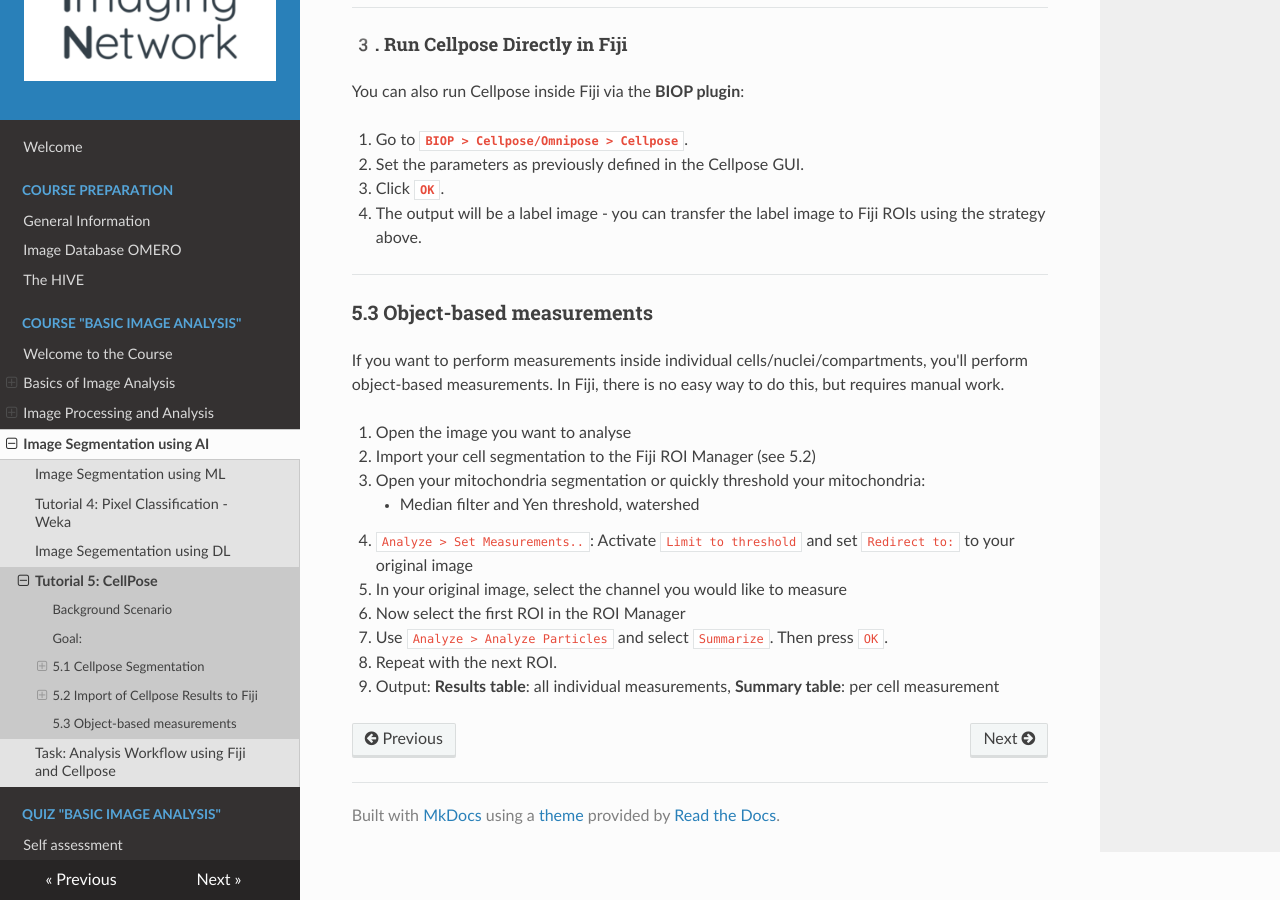
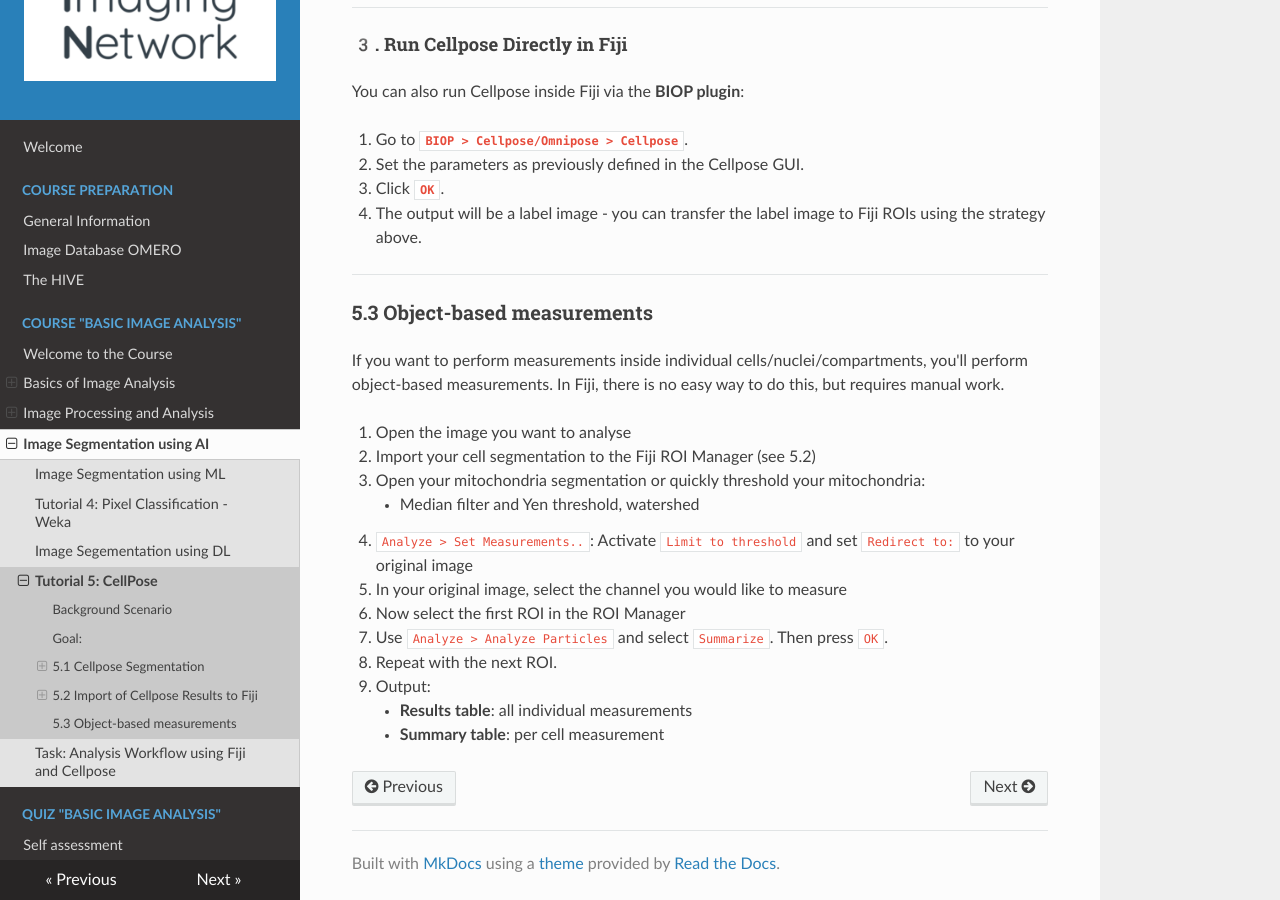
Before and after one commit to MuensterImagingNetwork/MINCourses_ImageAnalysis, an MkDocs documentation site: the page built from docs/basic/mlforsegmentation/tutorial_5_cellpose.md, in a window 1280 px wide and 900 px high, scrolled down 4397 px. Built offline with MkDocs 1.6.1, drawn with Linux system fonts in a browser that asks for light colours; nearby versions of some CDN libraries.

```diff
--- a/docs/basic/mlforsegmentation/tutorial_5_cellpose.md
+++ b/docs/basic/mlforsegmentation/tutorial_5_cellpose.md
@@ -177,4 +177,6 @@ In Fiji, there is no easy way to do this, but requires manual work.
 6. Now select the first ROI in the ROI Manager
 7. Use `Analyze > Analyze Particles` and select `Summarize`. Then press `OK`.
 8. Repeat with the next ROI.
-8. Output: **Results table**: all individual measurements, **Summary table**: per cell measurement
+8. Output:
+	* **Results table**: all individual measurements
+	* **Summary table**: per cell measurement
```
